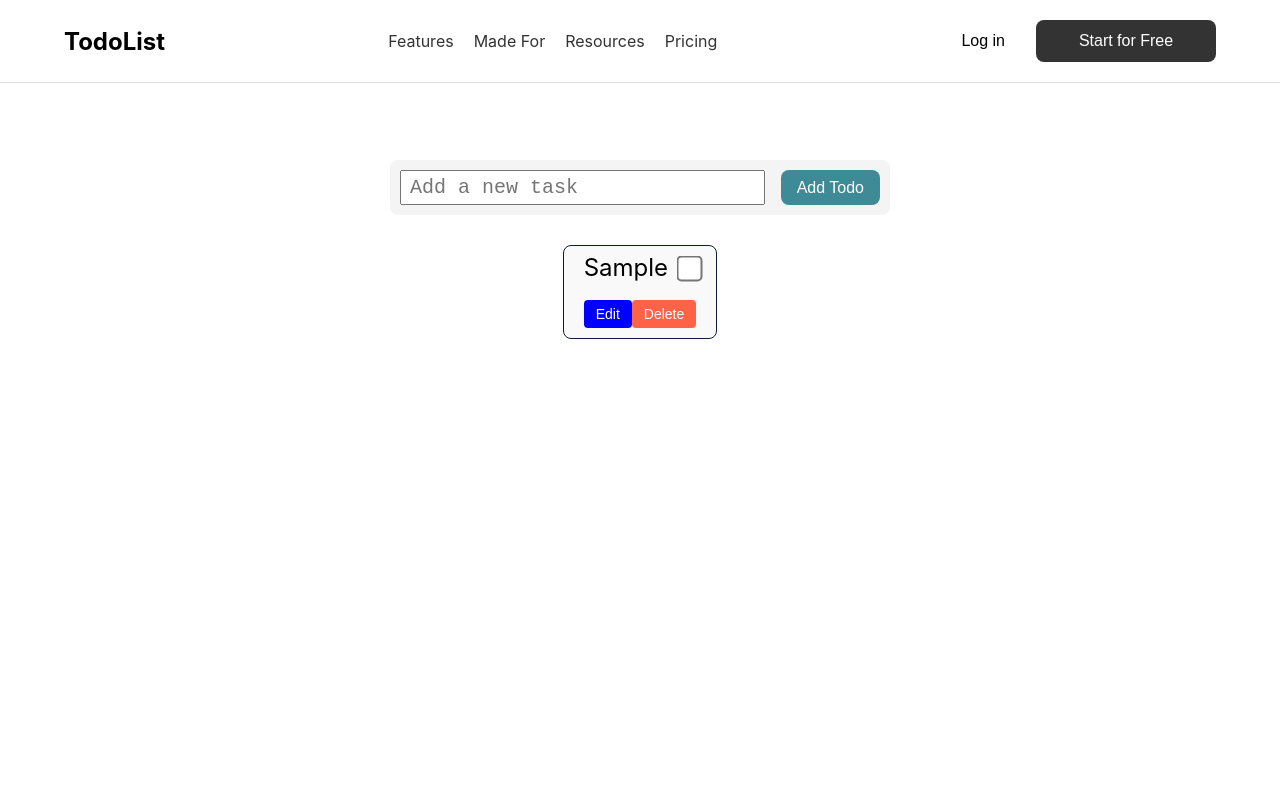
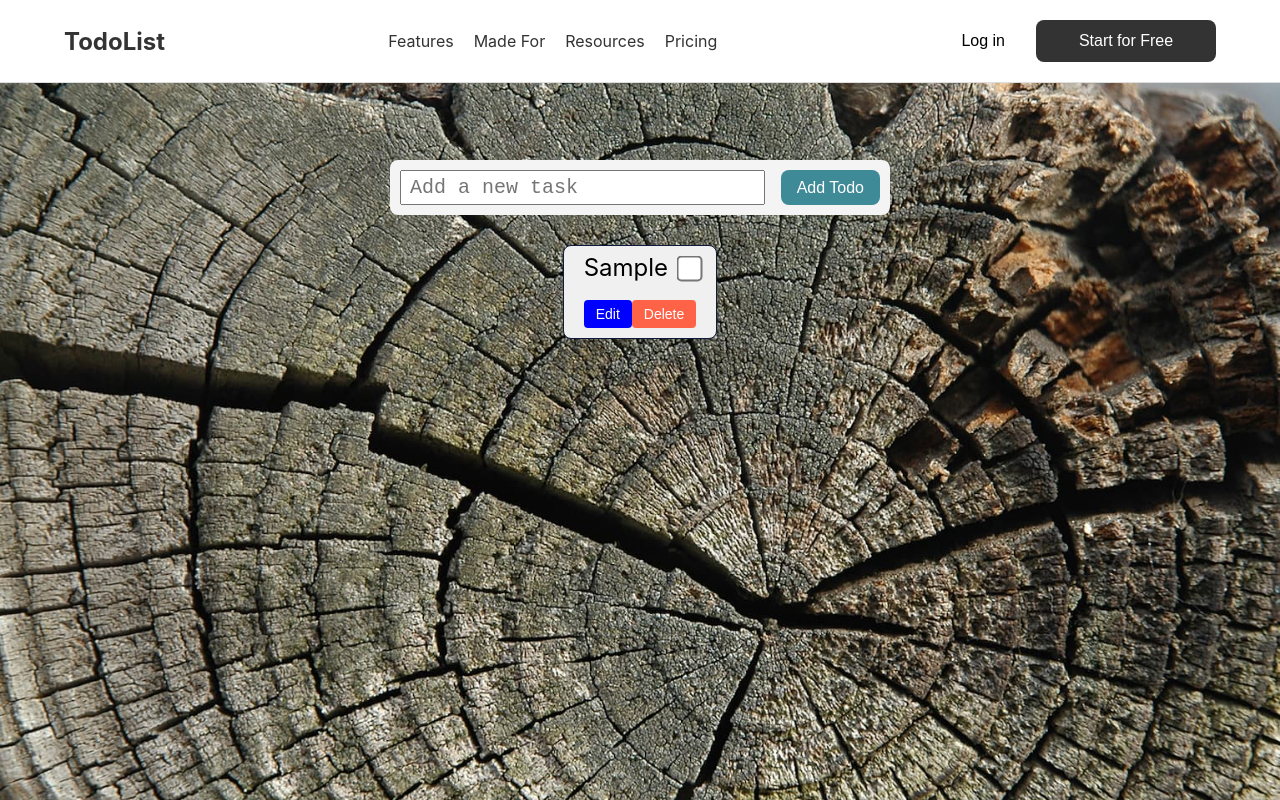
Before and after one commit to SAMKE-glitch/react_todo_app, a React (Create React App) app in the folder todo-list-app/: page / in a window 1280 px wide. Both pictures are taken after typing "Sample" into the empty fields and a click on the button "Add Todo". Built offline with nearby package versions, Linux system fonts and the light colour scheme.

Commit message:
updating the look

```diff
--- a/todo-list-app/src/index.css
+++ b/todo-list-app/src/index.css
@@ -1,3 +1,4 @@
+/* index.css */
 body {
     margin: 0;
     font-family: -apple-system, BlinkMacSystemFont, 'Segoe UI', 'Roboto', 'Oxygen',
@@ -5,6 +6,11 @@ body {
       sans-serif;
     -webkit-font-smoothing: antialiased;
     -moz-osx-font-smoothing: grayscale;
+    background-image: url('./wood-texture.jpg'); /* Path to your wood texture image */
+    background-size: cover; /* Ensures the image covers the entire background */
+    background-repeat: no-repeat; /* Prevents the image from repeating */
+    background-attachment: fixed; /* Keeps the background fixed while scrolling */
+    color: white; /* Change text color to white for better contrast */
   }
 
   code {
--- a/todo-list-app/src/styles/Header.css
+++ b/todo-list-app/src/styles/Header.css
@@ -1,10 +1,10 @@
 /* Header styles */
 .header {
+    background-color: rgba(255, 255, 255, 1);
     display: flex;
     justify-content: space-between;
     align-items: center;
     padding: 20px 5%;
-    background-color: #fff;
     border-bottom: 1px solid #ddd;
     position: fixed;
     width: 100%;
@@ -14,8 +14,10 @@
 }
 
 .logo {
+
     font-size: 1.5rem;
     font-weight: bold;
+    color: #333; /* Dark color for better visibility */
 }
 
 .nav {
--- a/todo-list-app/src/styles/TodoItem.css
+++ b/todo-list-app/src/styles/TodoItem.css
@@ -8,8 +8,9 @@
     padding: 10px 20px; /* Space inside the item */
     margin-bottom: 10px; /* Space between items */
     border-radius: 8px; /* Rounded corners */
-    background-color: #f9f9f9; /* Light background */
+    background-color: #f0f0f0; /* Slightly darker background for contrast */
     transition: background-color 0.3s ease; /* Smooth hover effect */
+    box-shadow: 0 2px 4px rgba(0, 0, 0, 0.1); /* Add shadow for depth */
 }
 
 /* Hover effect for todo items */
@@ -36,8 +37,9 @@
 }
 
 /* Text styling */
-  .todo-text p {
+.todo-text p, .todo-text div {
     margin: 0; /* Ensure no margin for the text */
+    color: #000; /* Set a dark color for visibility */
     transition: color 0.3s ease, text-decoration 0.3s ease; /* Smooth toggle */
 }
 
@@ -112,6 +114,7 @@
 .delete-btn:focus {
     outline: none;
 }
+
 .edit-input {
     width: 100%; /* Make the input fill the container's width */
     padding: 20px; /* Add some padding for a better user experience */
```
Also changed, not shown: todo-list-app/src/wood-texture.jpg (renamed from todo-list-app/public/wood-texture.jpg). Lines whose indentation alone changed are shown as unchanged.
